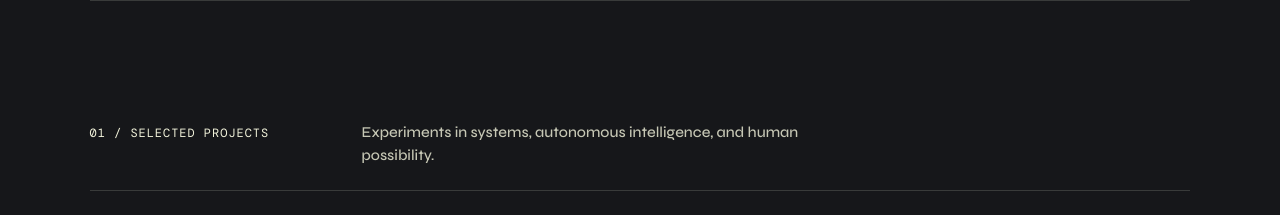
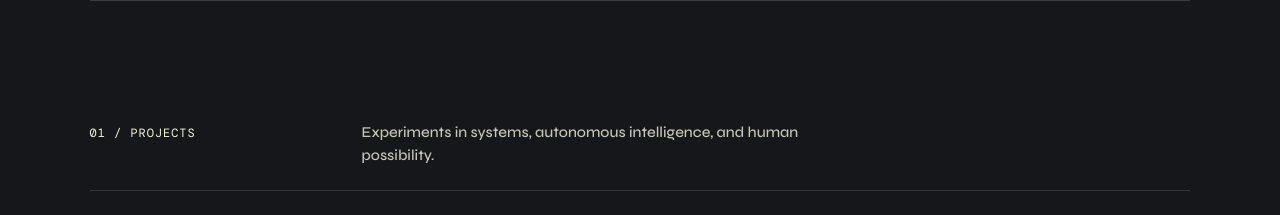
Before and after one commit to yared2124/portfolio, a React (Vite) app: page / in a window 1280 px wide. Shown: the part 800-1015 px from the top of the page. Built offline with nearby package versions, Linux system fonts and the light colour scheme; no server answers; a web font is replaced by a local one.

Commit message:
refactor: update section title from SELECTED PROJECTS to PROJECTS in WorkSection component

```diff
--- a/src/components/WorkSection.tsx
+++ b/src/components/WorkSection.tsx
@@ -81,7 +81,7 @@ export const WorkSection: React.FC<WorkSectionProps> = ({ projects }) => {
         viewport={{ once: true, margin: "0px 0px -60px 0px" }}
         transition={{ duration: 0.7, ease: [0.22, 1, 0.36, 1] }}
       >
-        <span>01 / SELECTED PROJECTS</span>
+        <span>01 / PROJECTS</span>
         <p>Experiments in systems, autonomous intelligence, and human possibility.</p>
       </motion.div>
 
```
